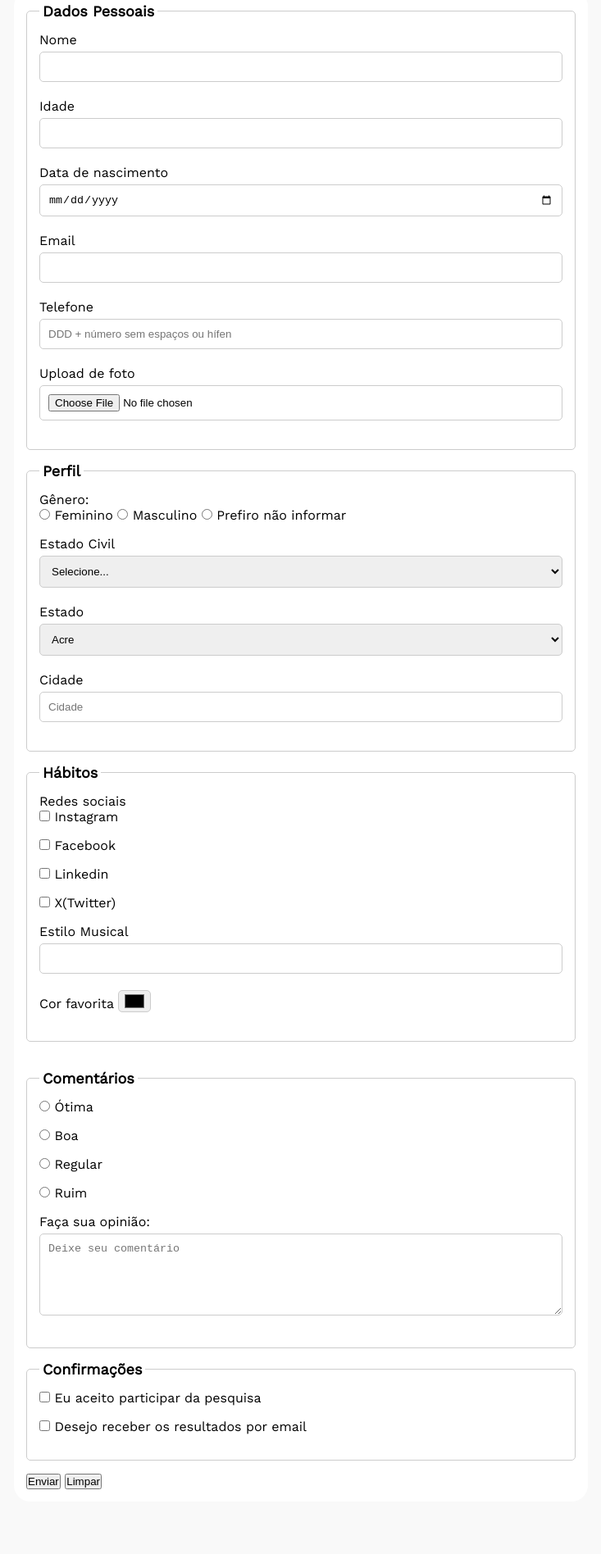
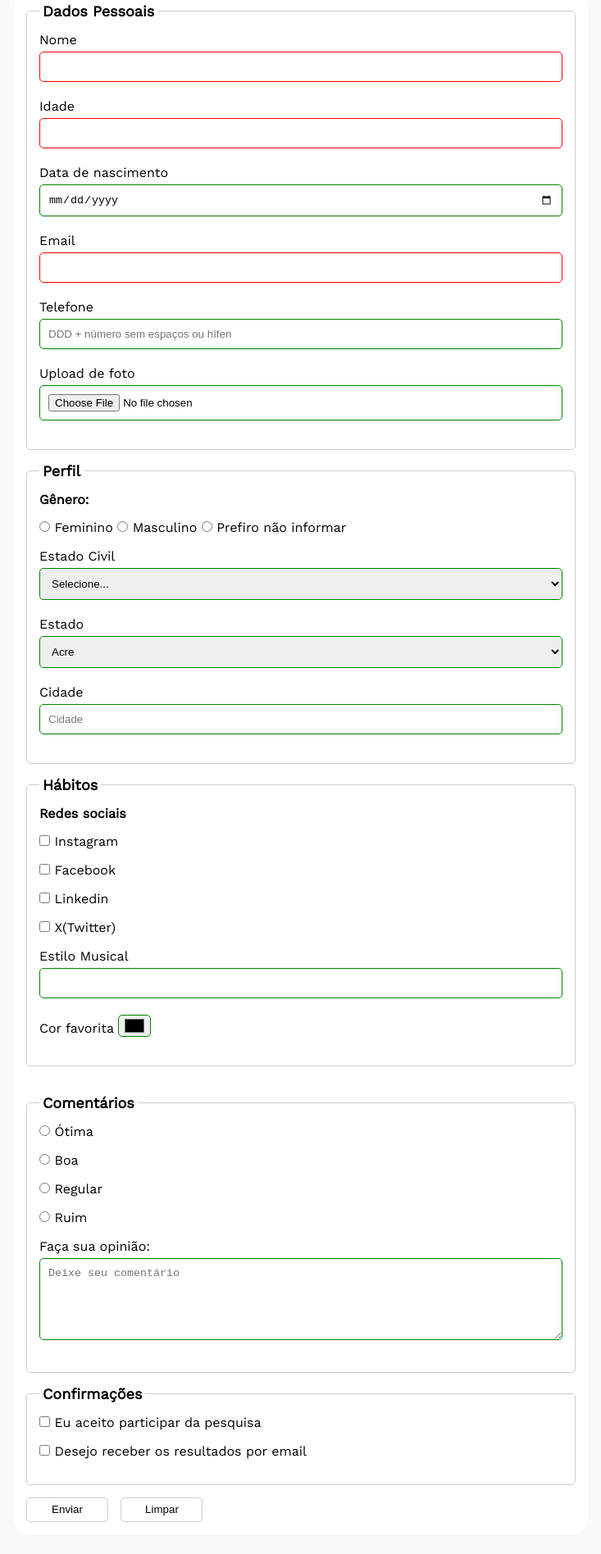
Before and after one commit to luanborgesfr/pesquisa-culturama, a plain HTML site: page index.html in a window 1280 px wide. Shown: the part 156-2052 px from the top of the page at 82% size, without its empty margins (273-1006 px from the left). Before the commit the page ends 1988 px from the top, so only its background shows below. Drawn offline with nearby package versions, Linux system fonts and the light colour scheme.

Commit message:
estilo todo pronto

```diff
--- a/css/style.css
+++ b/css/style.css
@@ -32,6 +32,7 @@ form{
     background-color: #ffffff;
     padding: 15px;
     border-radius: 20px;
+    margin-bottom: 150px;
 }
 
 fieldset{
@@ -50,6 +51,11 @@ legend{
 label{
     display:inline-block;
     margin-bottom: 5px;
+}
+
+p{
+    margin-bottom: 15px;
+    font-weight: bold;
 }
 
 input,
@@ -75,3 +81,35 @@ input[type="color"]{
     width: 40px;
     padding: 0 5px;
 }
+
+input:invalid,
+select:invalid,
+textarea:invalid{
+    border-color: red;
+}
+
+input:valid,
+select:valid,
+textarea:valid{
+    border-color: green;
+}
+
+button{
+    width: 100px;
+    height: 30px;
+    margin-right: 10px;
+    background-color: #ffffff;
+    border: 1px solid #cccccc;
+    border-radius: 5px;
+    cursor: pointer;
+}
+
+button[type="submit"]:hover{
+    background-color: green;
+    color: #ffffff;
+}
+
+button[type="reset"]:hover{
+    background-color: red;
+    color: #ffffff;
+}
--- a/index.html
+++ b/index.html
@@ -14,7 +14,7 @@
     <main>
     <header>
         <img src="img/logo-culturama.png" alt="Logo Culturama">
-        <h1>Pesquisa Online</h1>
+        <h1>Pesquisa de opinião</h1>
     </header>
     <section>
         <form action="" method="get">
```
